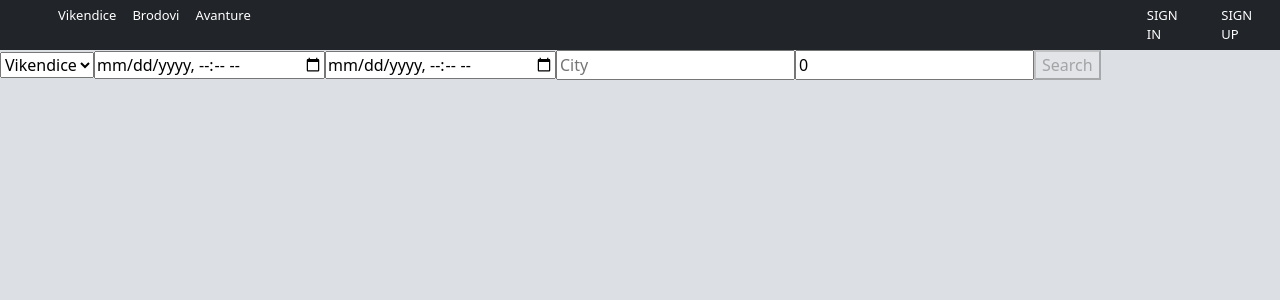
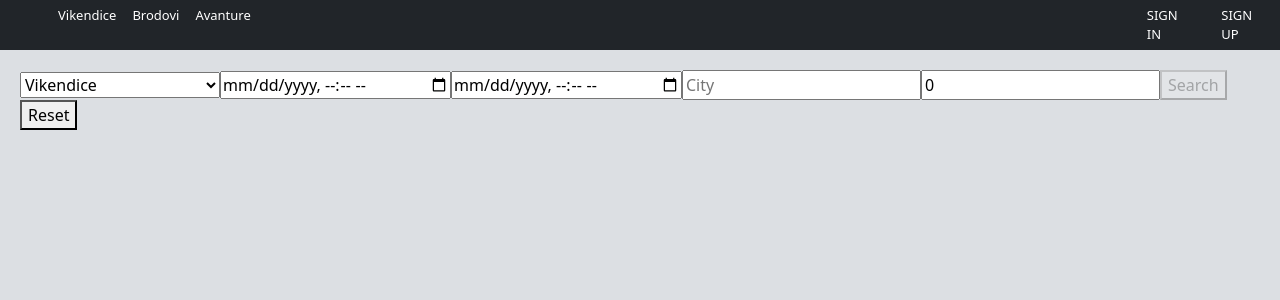
Before and after one commit to sandraTod/MRS_ISA, an Angular app in the folder frontend/: page /reservation in a window 1280 px wide. Shown: the top 300 px of the page. Built offline with nearby package versions, Linux system fonts and the light colour scheme.

Commit message:
Added no-results message

```diff
--- a/frontend/src/app/components/reservation/reservation.component.css
+++ b/frontend/src/app/components/reservation/reservation.component.css
@@ -1,3 +1,13 @@
+
+.search-container {
+    margin: 20px;
+    display: flex;
+    gap: 10px;
+    justify-content: center;
+}
+select {
+    width: 200px;
+}
 .card-container {
     display: flex;
     flex-wrap: wrap; /* ide u više redova */
@@ -14,3 +24,15 @@
     background-color: #f5f5f5;
     border-radius: 10px;
 }
+
+.empty-state-card {
+    max-width: 500px;
+    margin: 40px auto;
+    padding: 25px 30px;
+
+    background-color: #ffffff;
+    border-radius: 14px;
+
+    box-shadow: 0 8px 20px rgba(0, 0, 0, 0.12);
+    text-align: center;
+  }
--- a/frontend/src/app/components/reservation/reservation.component.html
+++ b/frontend/src/app/components/reservation/reservation.component.html
@@ -1,4 +1,6 @@
-<form [formGroup]="searchForm" (ngSubmit)="onSearch()">
+ <div class="search-container">
+
+    <form [formGroup]="searchForm"   (ngSubmit)="onSearch()">
 
         <select formControlName="entity" >
         <option value="Vikendice">Vikendice</option>
@@ -16,8 +18,18 @@
 
 
         <button type="submit" [disabled]="searchForm.invalid" >Search</button>
+        <button (click)="reset()">Reset</button>
 
     </form>
+
+</div>
+
+  <div class="empty-state-card" *ngIf="noResults">
+    <h4>Nema rezultata :)</h4>
+    <p>
+      Nemamo slobodne <b>{{searchForm.value.entity}}</b> za datum koji ste izabrali!
+    </p>
+  </div>
 
 
   <div class="card-container">
--- a/frontend/src/app/components/reservation/reservation.component.ts
+++ b/frontend/src/app/components/reservation/reservation.component.ts
@@ -1,6 +1,7 @@
 import { Component, OnInit } from '@angular/core';
 import { FormBuilder, Validators } from '@angular/forms';
 import { ReservationService } from 'src/app/services/reservation.service';
+import { threadId } from 'worker_threads';
 
 @Component({
   selector: 'app-reservation',
@@ -13,6 +14,7 @@ export class ReservationComponent implements OnInit {
 
   todayDateTime! : string
   resourceList!: any;
+  noResults: boolean = false;
 
   searchForm = this.fb.group({
     entity: ['Vikendice', Validators.required],
@@ -48,11 +50,25 @@ export class ReservationComponent implements OnInit {
       .subscribe(data => {
        this.resourceList = data;
        console.log(this.resourceList);
+       this.noResults = this.resourceList.length === 0;
       });
 
+  }
+
+  reset() {
+   this.searchForm = this.fb.group({
+      entity: ['Vikendice', Validators.required],
+      dateFrom: ['', Validators.required],
+      dateTo: ['', Validators.required],
+      city: [''],
+      numOfPeople: [0],
+    });
+    this.noResults = false;
   }
   openDetails(resource: any){
 
   }
 
+
+
 }
```
Lines whose indentation alone changed are shown as unchanged.
